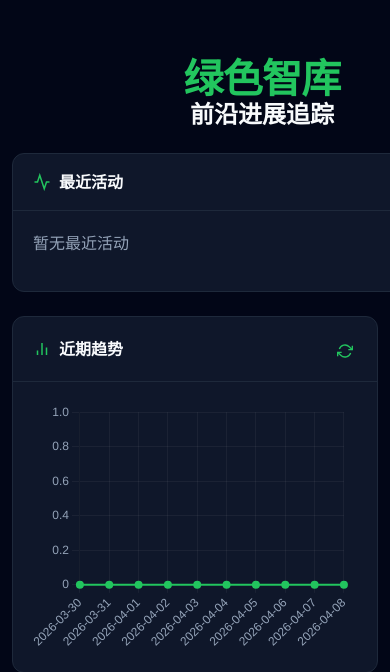
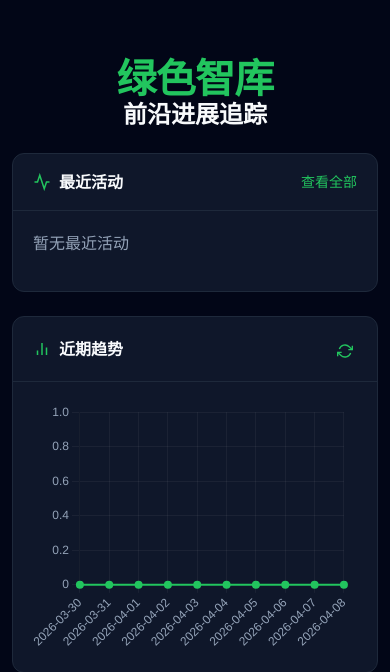
Before and after one commit to guosong2026/ThinkTank_Monitor, a Flask app: page / in a window 390 px wide; the page is wider, and only the part inside the window is pictured. Shown: the part 67-739 px from the top of that part. Run offline with Flask 3, Linux system fonts and the light colour scheme; data comes from the database, SQL or seed files in the repository; data that the repository does not hold is empty.

Commit message:
fix: 统一手机端最近活动模块与其他模块宽度

```diff
--- a/templates/index.html
+++ b/templates/index.html
@@ -529,10 +529,16 @@
     }
 
     @media (max-width: 768px) {
+        .hero-section {
+            grid-template-columns: 1fr;
+            gap: 0.5rem;
+        }
+
         .system-title {
             flex-direction: column;
             gap: 0;
             text-align: center;
+            min-width: auto;
         }
 
         .system-title .title-main {
```
